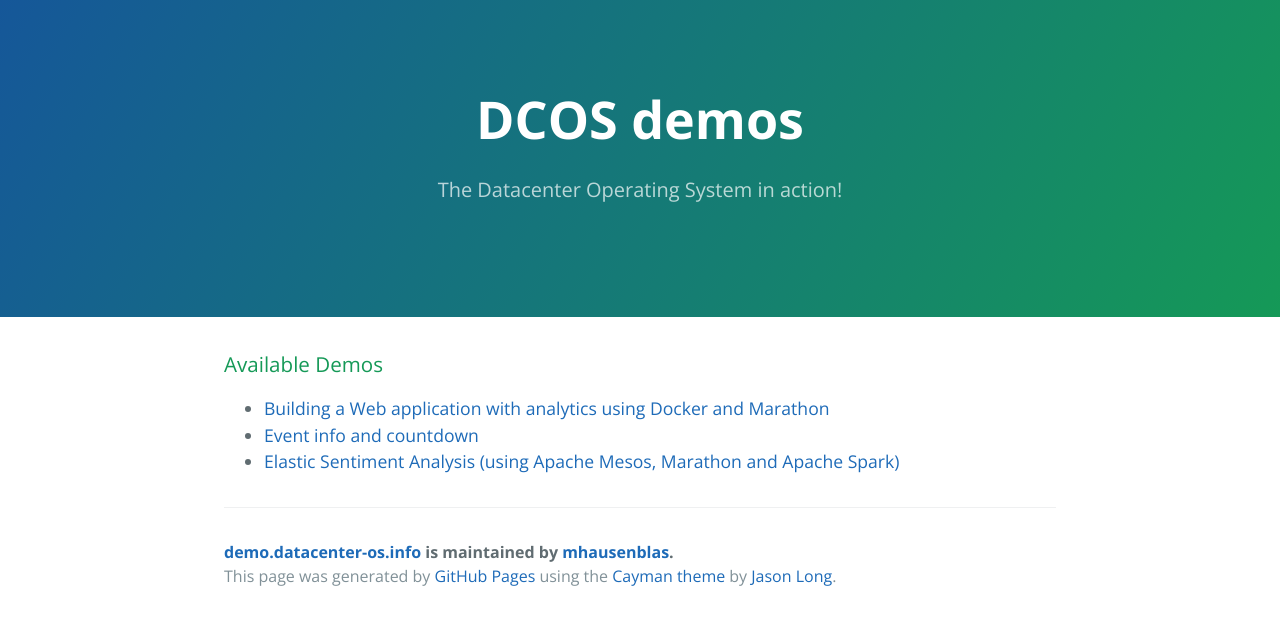
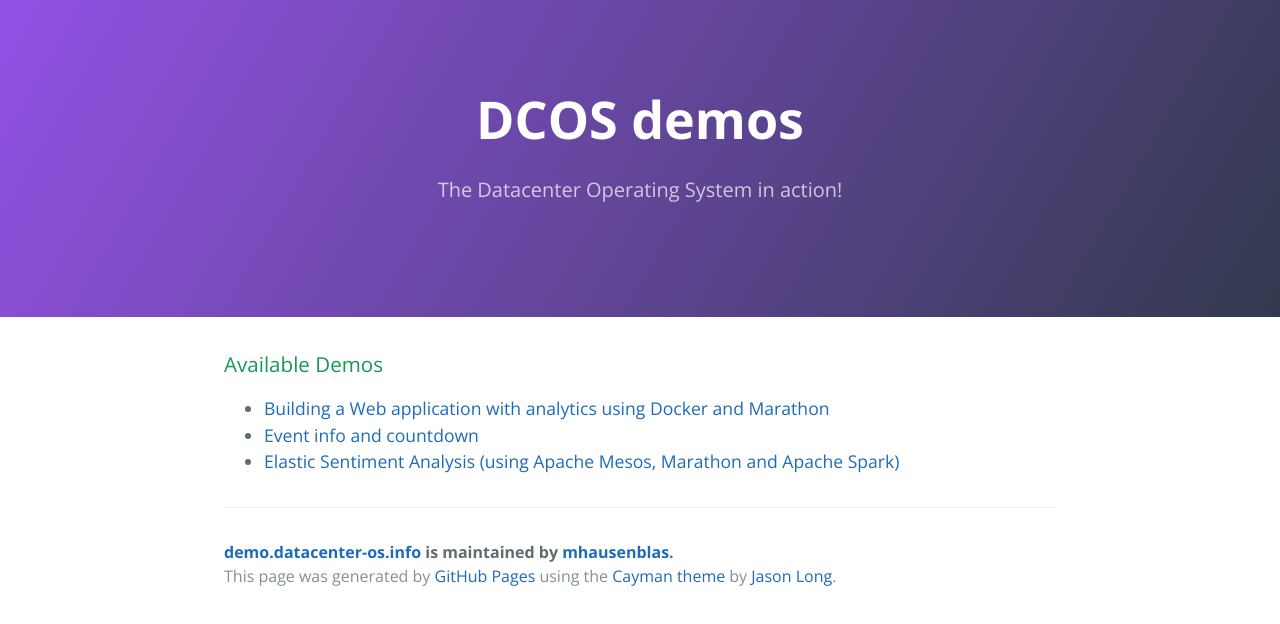
Before and after one commit to mhausenblas/demo.datacenter-os.info, a plain HTML site: page index.html in a window 1280 px wide. Drawn offline with nearby package versions, Linux system fonts and the light colour scheme.

Commit message:
changes page header background

```diff
--- a/stylesheets/stylesheet.css
+++ b/stylesheets/stylesheet.css
@@ -56,8 +56,8 @@
 .page-header {
   color: #fff;
   text-align: center;
-  background-color: #159957;
-  background-image: linear-gradient(120deg, #155799, #159957); }
+  background-color: #9351e5;
+  background-image: linear-gradient(120deg, #9351e5, #323A4E); }
 
 @media screen and (min-width: 64em) {
   .page-header {
```
